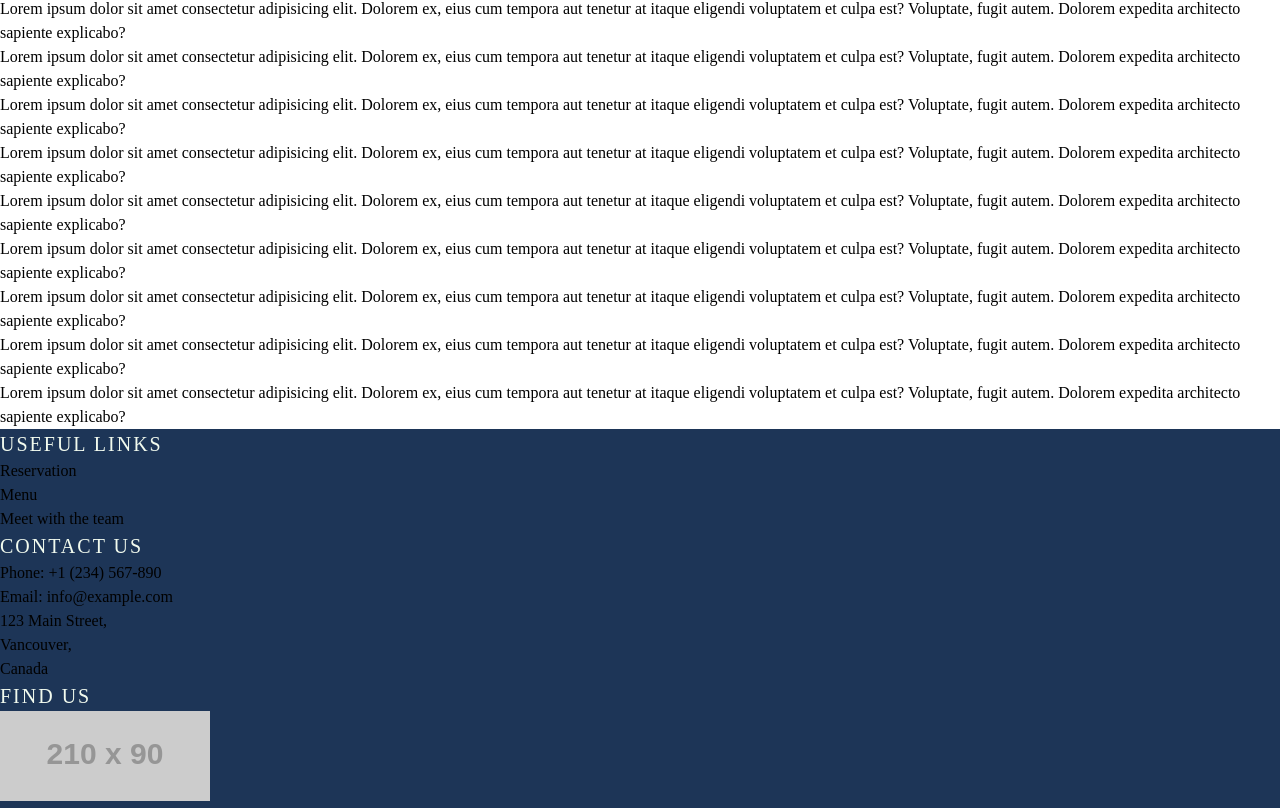
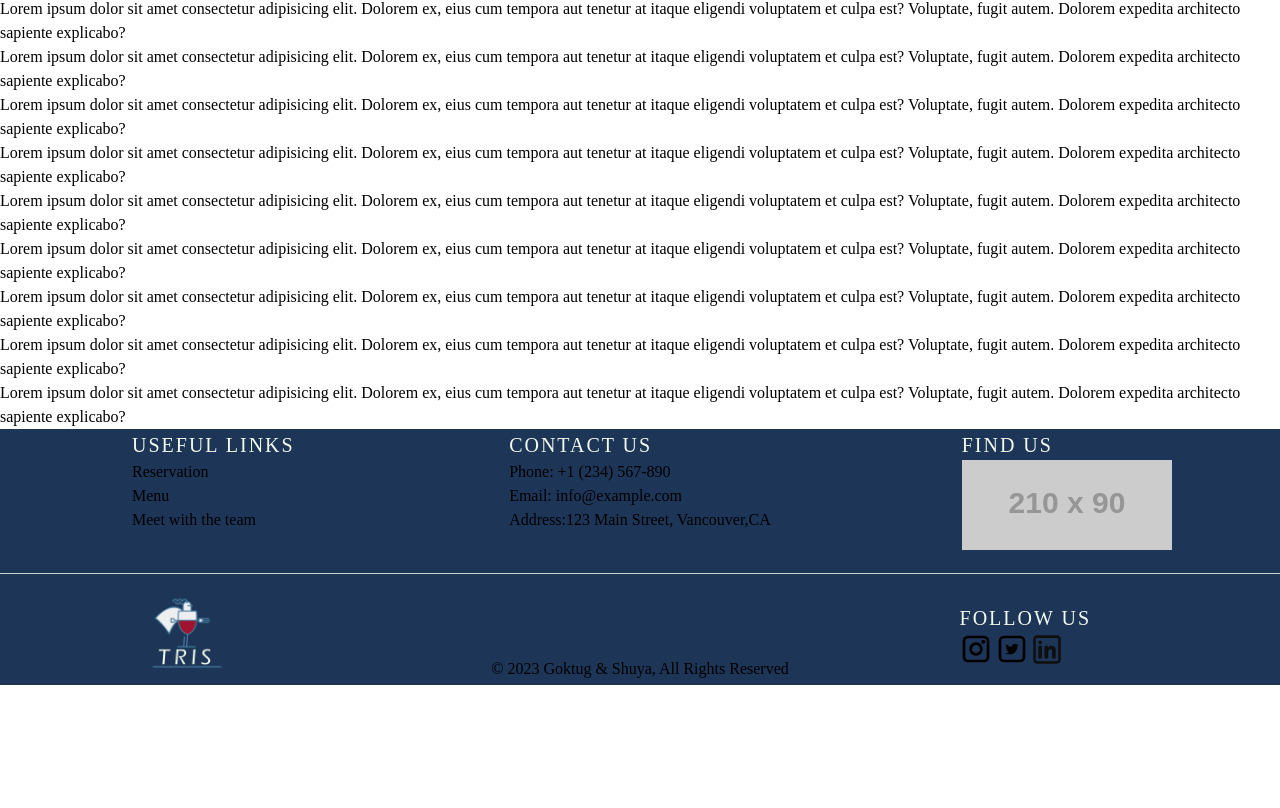
Before and after one commit to aryanaroraciccc/Shuya_Sky_WMAD_103_FINAL, a plain HTML site: page index.html in a window 1280 px wide. Shown: the part 1091-1899 px from the top of the page. After the commit the page ends 1776 px from the top, so only its background shows below. Drawn offline with Linux system fonts and the light colour scheme; placeholder pictures from the web are drawn by us; a web font is replaced by a local one.

Commit message:
arrange footer grid layout

```diff
--- a/css/layout/_footer.scss
+++ b/css/layout/_footer.scss
@@ -7,7 +7,19 @@
 
 .l-footer{
   display: grid;
-  grid-template-columns: 4fr 4fr 4fr;
+  grid-template-rows: 4fr 1fr 3fr;
+  align-items: center;
+  &__top{
+    display: grid;
+    grid-template-columns: 4fr 4fr 4fr;
+    justify-items: center;
+  }
+  hr{
+    color: map-get($color, peppermint);
+    opacity: 80%;
+    border: none;
+    border-top: 1px solid;
+  }
 
   h3{
     font-family: map-get($font-family, poppins);
@@ -15,4 +27,42 @@
     font-size: 1.25rem;
     letter-spacing: 0.125rem;
   }
+  &__bottom{
+    display: grid;
+    grid-template-columns: 3.5fr 5fr 3.5fr;
+    grid-template-rows: 1fr 0.5fr;
+    justify-items: center;
+    align-items: center;
+
+    .footer__logo{
+      height: 6rem;
+      grid-area: 1/1/-1/2;
+    }
+    p{
+      grid-column: 2/3;
+      display: grid;
+      grid-row: 2/-1;
+
+    }
+    &--follow-us{
+      grid-area: 1/3/-1/-1 ;
+      display: flex;
+      flex-direction: column;
+      margin-left: -8.5rem;
+      h3{
+        grid-row: 1/2;
+      }
+      .follow-us__svg--icons{
+        // display: grid;
+        grid-area: 2/3/-1/-1 ;
+        img{
+          fill: map-get($color, amaranth);
+          height: 2rem;
+        }
+        .footer__linkedin{
+          height: 1.9rem;
+        }
+      }
+    }
+  }
 }
--- a/index.html
+++ b/index.html
@@ -203,30 +203,26 @@
           <h3>CONTACT US</h3>
           <p>Phone: <a href="tel:+1234567890" itemprop="telephone">+1 (234) 567-890</a></p>
           <p>Email: <a href="mailto:info@example.com" itemprop="email">info@example.com</a></p>
-          <address itemprop="address" itemscope>
-            <p itemprop="streetAddress">123 Main Street,</p>
-            <p itemprop="addressLocality">Vancouver,</p>
-            <p itemprop="addressCountry">Canada</p>
-          </address>
+          <address itemprop="address" itemscope>Address:<a itemprop="streetAddress">123 Main Street, Vancouver,CA</a></address>
         </div>
         <div class="l-footer__card--find_us">
           <h3>FIND US</h3>
           <img src="https://placehold.co/210x90/png" alt="placeholder" srcset="">
         </div>
       </div>
-      <!-- <br/>
+      <hr>
       <div class="l-footer__bottom">
-        <img src="/img/main/hero/tris-banner-v2.png" alt="tris logo with name on it">
+        <img class="footer__logo" src="/img/tris2.png" alt="tris logo with name on it">
         <p>&copy; 2023 Goktug & Shuya, All Rights Reserved</p>
         <div class="l-footer__bottom--follow-us">
           <h3>FOLLOW US</h3>
           <div class="follow-us__svg--icons">
             <img src="/img/svg/instagram.svg" alt="instagram icon">
             <img src="/img/svg/twitter.svg" alt="twitter icon">
-            <img src="/img/svg/linkedin.svg" alt="linkedin icon">
+            <img class="footer__linkedin" src="/img/svg/linkedin.svg" alt="linkedin icon">
           </div>
         </div>
-      </div> -->
+      </div>
     </footer>
   </body>
 </html>
```
Also changed, not shown: css/style.css, 1 other file.
